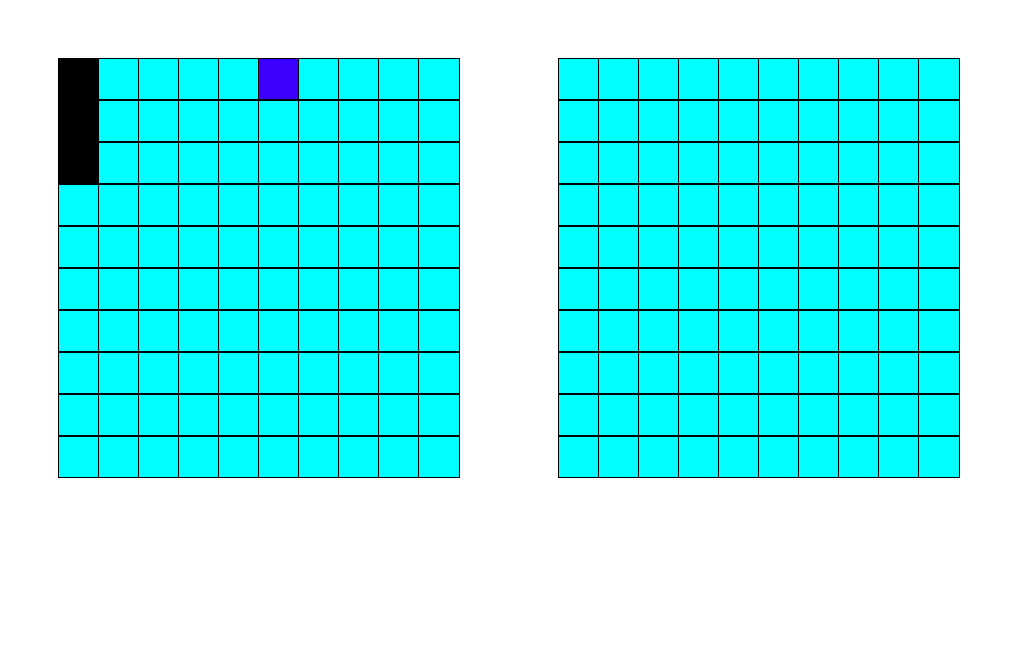
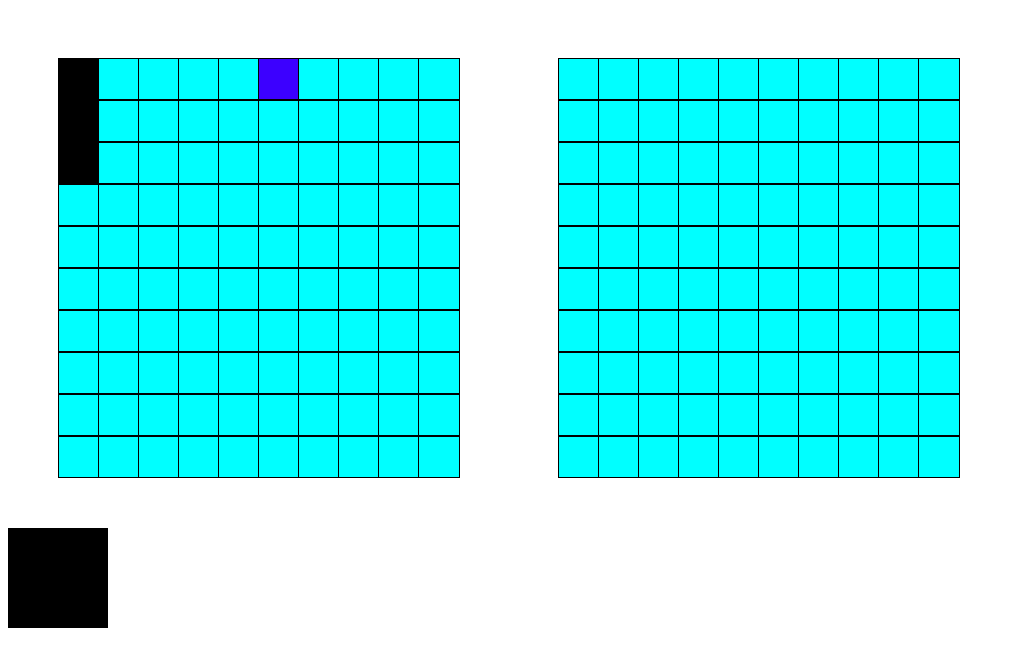
Before and after one commit to nnakapeliukh/battleship, a React (Create React App) app: page / in a window 1280 px wide. Shown: the top 666 px of the page, without its empty margins (0-1015 px from the left). Built offline with nearby package versions, Linux system fonts and the light colour scheme.

Commit message:
started adding draggable ships

```diff
--- a/src/App.js
+++ b/src/App.js
@@ -2,6 +2,7 @@ import GameField from "./GameField";
 import GameboardFactory from "./GameboardFactory";
 import PlayerFactory from "./PlayerFactory";
 import { useEffect, useState } from "react";
+import DragShips from "./DragShips";
 
 function App(props) {
   const [humanBoard, setHumanBoard] = useState(GameboardFactory());
@@ -63,13 +64,38 @@ function App(props) {
     }
   }, [gameOver]);
 
+  const drag = (ev) => {
+    ev.dataTransfer.setData("text", ev.target.id);
+  };
+
+  const drop = (ev) => {
+    ev.preventDefault();
+    let data = ev.dataTransfer.getData("text");
+    console.log(data);
+
+    console.log(ev.target.id);
+    //extract info
+    let row = Number(ev.target.id[0]);
+    let column = Number(ev.target.id[2]);
+    let size = Number(data[0]);
+    let orientation = data[1] === "h" ? "horizontal" : "vertical";
+    humanBoard.placeShip(row, column, size, orientation);
+  };
+
+  const allowDrop = (ev) => {
+    ev.preventDefault();
+  };
+
   return (
     <div className="App">
       <GameField
         myField={humanBoard.getField()}
         enemyField={pcBoard.getField()}
         handleClick={playerAttacks}
+        handleDrop={drop}
+        allowDrop={allowDrop}
       />
+      <DragShips handleDrag={drag} />
     </div>
   );
 }
--- /dev/null
+++ b/src/DragShips.js
@@ -0,0 +1,16 @@
+import "./styles/DragShips.css";
+
+const DragShips = (props) => {
+  return (
+    <div>
+      <div
+        className="big-ship"
+        id="6v"
+        draggable
+        onDragStart={props.handleDrag}
+      ></div>
+    </div>
+  );
+};
+
+export default DragShips;
--- a/src/GameField.js
+++ b/src/GameField.js
@@ -23,7 +23,13 @@ const GameField = (props) => {
               );
             } else {
               return (
-                <div className="empty-cell" key={"empty" + [row, column]}></div>
+                <div
+                  className="empty-cell"
+                  id={[row, column]}
+                  onDrop={props.handleDrop}
+                  onDragOver={props.allowDrop}
+                  key={"empty" + [row, column]}
+                ></div>
               );
             }
           });
--- /dev/null
+++ b/src/styles/DragShips.css
@@ -0,0 +1,7 @@
+.big-ship {
+  display: block;
+  width: 100px;
+  height: 100px;
+  background-color: black;
+  cursor: move;
+}
--- a/src/styles/GameField.css
+++ b/src/styles/GameField.css
@@ -24,6 +24,11 @@
   border: black 1px solid;
 }
 
+.empty-cell:hover {
+  transform: scale(1.1);
+  background-color: rgb(0, 214, 214);
+}
+
 .ship-cell {
   width: var(--cell-size);
   height: var(--cell-size);
```
Also changed, not shown: src/index.js (+0 -26 lines).
